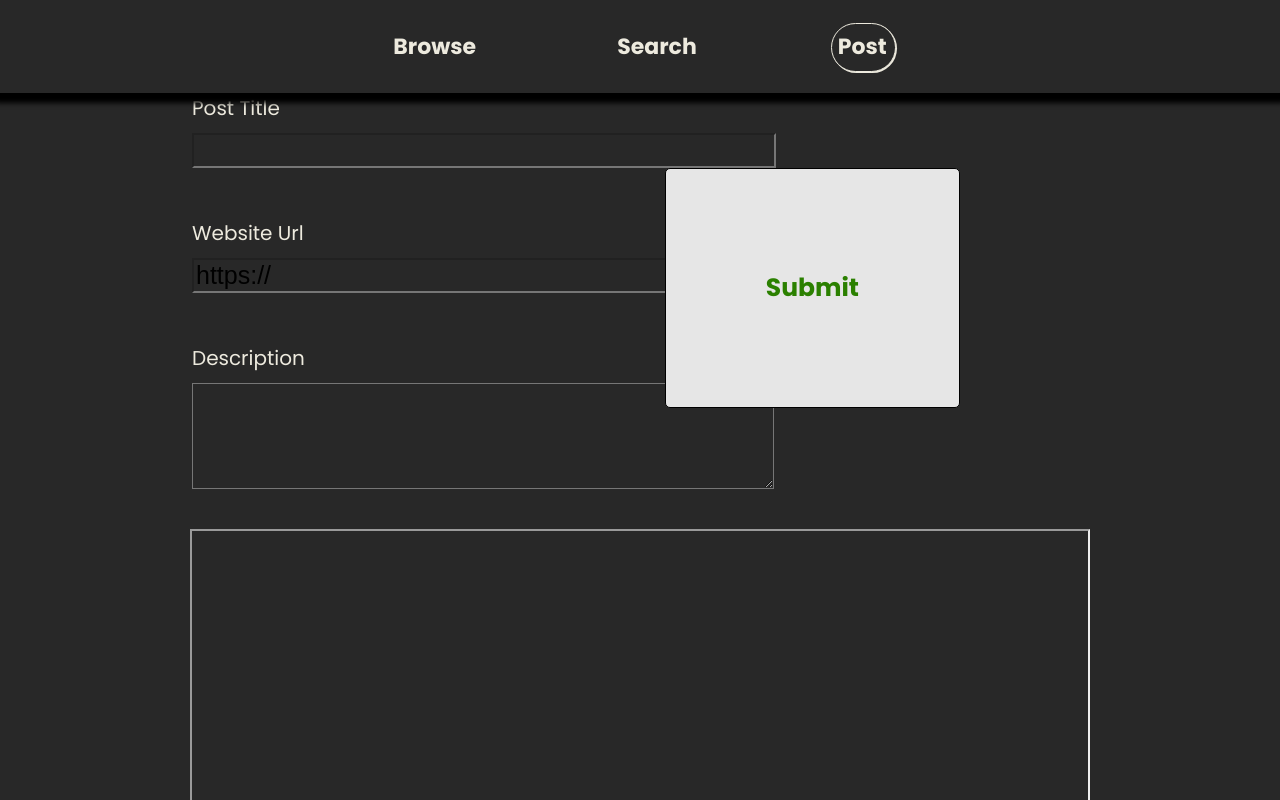
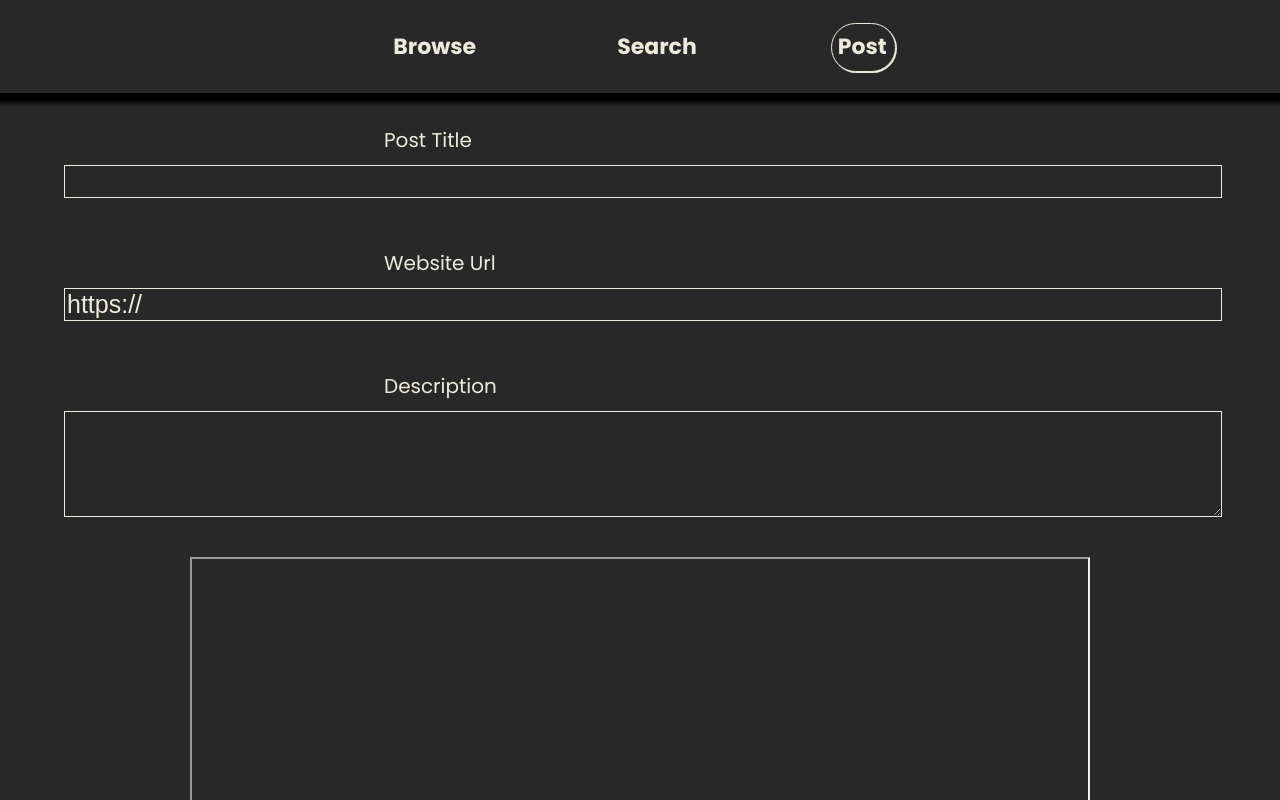
Before and after one commit to nate-kirschner/RateMySite, a React (Create React App) app in the folder frontend/: page /post in a window 1280 px wide. Shown: the top 800 px of the page. Built offline with nearby package versions, Linux system fonts and the light colour scheme.

Commit message:
fixing up post page

```diff
--- a/frontend/src/components/Post.js
+++ b/frontend/src/components/Post.js
@@ -32,7 +32,6 @@ export default function Post() {
 
     return (
         <div className="post mainpage">
-            <div className="topSection">
             <div className="infoBlock">
                 <div className="titleBlock postBlock">
                     <span className="titleSpan label">Post Title</span>
@@ -48,14 +47,11 @@ export default function Post() {
                     <span className="descSpan label">Description</span>
                     <textarea value={description} onChange={(e) => setDescription(e.target.value)} />
                 </div>
-
             </div>
 
-                <div className="submitDiv">
+            {/* <div className="submitDiv">
                 <div className="submitButton" onClick={() => makePost()}>Submit</div>
-                </div>
-            </div>
-
+            </div> */}
 
             <iframe className="iframe" src={url} title="title" />
 
--- a/frontend/src/config.js
+++ b/frontend/src/config.js
@@ -1,5 +1,5 @@
 let config = {};
 
-config.url = "http://localhost:3001/backend";
+config.url = "http://localhost:3002/backend";
 
 export default config;
--- a/frontend/src/styles/header.scss
+++ b/frontend/src/styles/header.scss
@@ -3,7 +3,7 @@
 
 .header {
     background-color: var(--dark-mode-gray);
-    position: sticky;
+    // position: sticky;
     top: 0;
     left: 0;
     display: flex;
--- a/frontend/src/styles/post.scss
+++ b/frontend/src/styles/post.scss
@@ -1,22 +1,11 @@
 .post {
     width: 100vw;
+    margin-top: 2em;
     // overflow-x: hidden;
 }
 
-.topSection {
-    width: 100%;
-    height: max-content;
-    display: flex;
-}
 
 .infoBlock {
-    // display: inline-block;
-    width: 100%;
-    margin: 0;
-    height: 100%;
-}
-
-.submitDiv {
     // display: inline-block;
     width: 100%;
     margin: 0;
@@ -40,9 +29,10 @@
     font-size: 25px;
     width: 90%;
     display: block;
-    margin: 0 0 2em 30%;
+    margin: 0 0 2em 5%;
     outline: none;
-    // z-index: 1000000000000000;
+    color: var(--dark-mode-white);
+    border: 1px solid var(--dark-mode-white);
 }
 
 
@@ -53,11 +43,17 @@
     }
 }
 
+.submitDiv {
+    width: 100%;
+    margin: auto;
+    height: 100%;
+}
+
 .submitButton {
     font-size: 25px;
     font-weight: 700;
-    display: block;
-    margin: 3em 50% 0 auto;
+    // display: block;
+    // margin: 3em 50% 0 auto;
     border: 1px solid black;
     width: max-content;
     padding: 4em;
--- a/frontend/src/styles/postSnippet.scss
+++ b/frontend/src/styles/postSnippet.scss
@@ -42,12 +42,16 @@
 .postTitle {
     margin: 0 auto 0 0;
     text-align: left;
-    font-size: 28px;
+    font-size: 24px;
     color: var(--dark-mode-white);
 
     position: absolute;
     top: 20px;
     left: 20px;
+
+    @include largePhones {
+        font-size: 26px;
+    }
 
     @include tablet {
         font-size: 34px;
@@ -218,7 +222,7 @@
     &.loaded {
         visibility: visible;
         opacity: 1;
-        transition: opacity 2s;
+        transition: opacity 1s;
     }
 }
 
@@ -387,6 +391,7 @@
     transition: transform .3s;
     cursor: pointer;
     z-index: 100;
+    box-shadow: 0 0 10px 2px var(--gray8);
 
     &.hasNext {
         &:hover {
@@ -408,8 +413,8 @@
     margin-top: 8px;
     width: 20px;
     height: 20px;
-    border-top: 3px solid var(--gray4);
-    border-right: 3px solid var(--gray4);
+    border-top: 3px solid var(--gray8);
+    border-right: 3px solid var(--gray8);
     -moz-transform: rotate(135deg);
     -webkit-transform: rotate(135deg);
     transform: rotate(135deg);
@@ -419,14 +424,14 @@
 
 .scrollArrow.up {
     position: absolute;
-    top: -20px;
-    left: 50%;
-    transform: translateX(-50%) rotate(180deg);
+    left: 10px;
+    top: 50%;
+    transform: translateY(-50%) rotate(90deg);
 }
 
 .scrollArrow.down {
     position: absolute;
-    bottom: -25px;
-    left: 50%;
-    transform: translateX(-50%);
+    right: -15px;
+    top: 50%;
+    transform: translateX(-50%) rotate(270deg);
 }
--- a/frontend/src/styles/sorter.scss
+++ b/frontend/src/styles/sorter.scss
@@ -58,18 +58,22 @@
     color: black;
 
 
+
     &.hidden {
         // top: 0px !important;
         // z-index: -1;
         height: 0px !important;
         // color: transparent;
         overflow: hidden;
+
+        transition: height 0s steps(6, start);
     }
 
     &.visible {
-        height: 140px !important;
+        height: calc(11em) !important;
         color: black;
         overflow: hidden;
+
 
     }
 
```
Also changed, not shown: 1 other file (tests, documents, lock files or other folders). Lines whose indentation alone changed are shown as unchanged.
